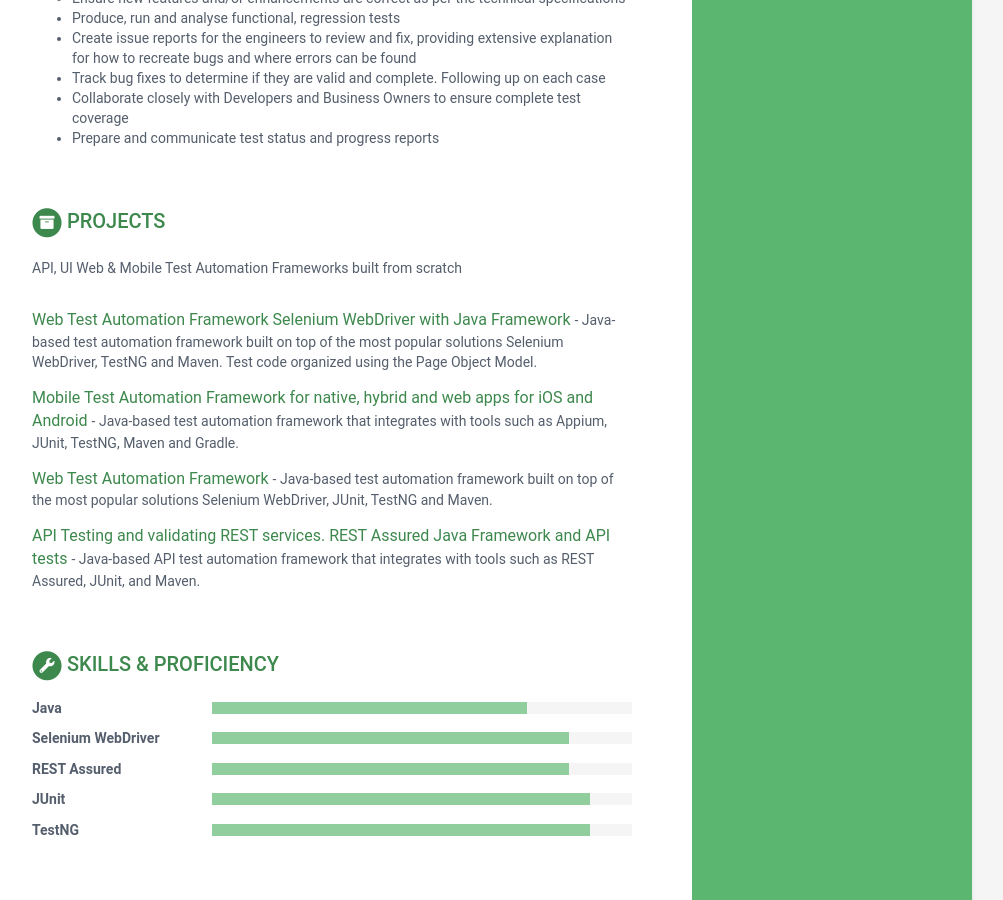
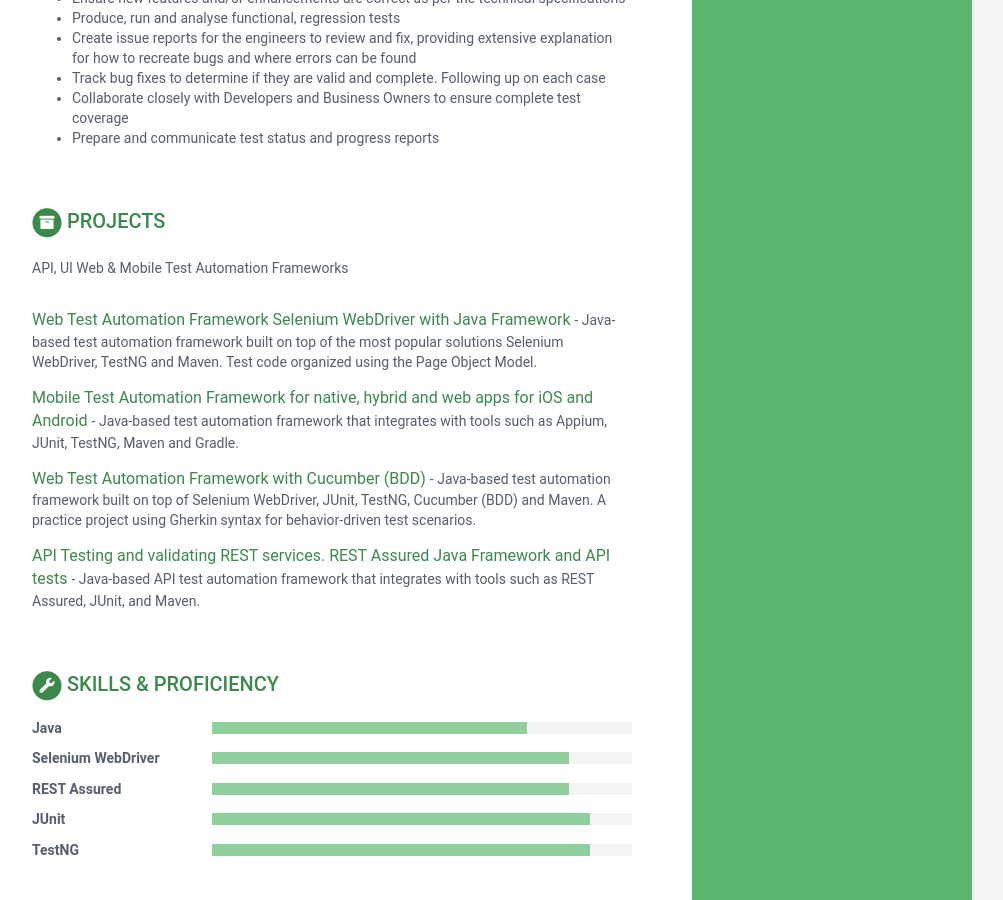
Before and after one commit to ivodimitrov/resume, a Jekyll site: the page built from index.html, in a window 1280 px wide and 900 px high, scrolled down 2140 px. Shown: the whole window, without its empty margins (168-1171 px from the left). Built offline with Jekyll 4.4.1, drawn with Linux system fonts in a browser that asks for light colours.

Commit message:
Update education links and project details
Commented out degree links in the education section and updated project titles and descriptions.

```diff
--- a/_data/data.yml
+++ b/_data/data.yml
@@ -51,7 +51,7 @@ career-profile:
 education:
   - degree: QA Automation Engineer Automated Testing Mobile Applications
     field: Automated Testing Mobile Applications
-    link-degree: "https://pragmatic.bg/courses/mobile-apps-test-automation-course/"
+    #link-degree: "https://pragmatic.bg/courses/mobile-apps-test-automation-course/"
     university: Pragmatic IT Learning Academy
     link-university: "https://pragmatic.bg/"
     time: March 2018 – May 2018
@@ -67,28 +67,28 @@ education:
 
   - degree: QA Automation Engineer Automated Testing Web Applications
     field: Automated Testing Web Applications
-    link-degree: "https://career.softserveinc.com/en-us/technology/course/test_automation_with_java,_c_,_python__development"
+    #link-degree: "https://career.softserveinc.com/en-us/technology/course/test_automation_with_java,_c_,_python__development"
     university: SoftServe IT Academy
     link-university: "https://career.softserveinc.com/en-us/technology"
     time: January 2017 – May 2017
 
   - degree: QA Automation Engineer QA Complete Course
     field: QA Complete Course
-    link-degree: "https://pragmatic.bg/courses/qa-complete-course/"
+    #link-degree: "https://pragmatic.bg/courses/qa-complete-course/"
     university: Pragmatic IT Learning Academy
     link-university: "https://pragmatic.bg/"
     time: March 2016 – October 2016
 
   - degree: Master degree in Marketing
     field: Marketing
-    link-degree: "https://www.unwe.bg/en/structure/render/227"
+    #link-degree: "https://www.unwe.bg/en/structure/render/227"
     university: University of National and World Economy
     link-university: "https://www.unwe.bg/en/"
     time: September 2006 – July 2008
 
   - degree: Bachelor degree in Automotive Engineering
     field: Automotive Engineering
-    link-degree: "https://tu-sofia.bg/specialties/preview/776"
+    #link-degree: "https://tu-sofia.bg/specialties/preview/776"
     university: Technical University
     link-university: "https://tu-sofia.bg/"
     time: September 2001 – July 2005
@@ -136,7 +136,7 @@ experiences:
   - role: Senior Quality Assurance Automation Engineer
     time: June 2019 - Sep 2020
     company: ec4u expert consulting ag - CRM consulting services
-    link: "https://www.ec4u.com/en/"
+    #link: "https://www.ec4u.com/en/"
     details: |
       Responsible for all aspects of testing, from analysis of requirements to design, from implementation to
       defects management, both automated or manually if required.
@@ -195,7 +195,7 @@ experiences:
 projects:
   title: Projects
   intro: >
-    API, UI Web & Mobile Test Automation Frameworks built from scratch
+    API, UI Web & Mobile Test Automation Frameworks
 
   assignments:
     - title: Web Test Automation Framework Selenium WebDriver with Java Framework
@@ -208,10 +208,10 @@ projects:
       tagline: "Java-based test automation framework that integrates with tools such as Appium, JUnit, TestNG,
           Maven and Gradle."
 
-    - title: Web Test Automation Framework
-      link: "https://github.com/IvoDimitrov/tests-at-amazon"
-      tagline: "Java-based test automation framework built on top of the most popular solutions Selenium WebDriver,
-      JUnit, TestNG and Maven."
+    - title: Web Test Automation Framework with Cucumber (BDD)
+      link: "https://github.com/IvoDimitrov/selenium-webdriver-java-cucumber-practice"
+      tagline: "Java-based test automation framework built on top of Selenium WebDriver, JUnit, TestNG, Cucumber (BDD)
+      and Maven. A practice project using Gherkin syntax for behavior-driven test scenarios."
 
     - title: API Testing and validating REST services. REST Assured Java Framework and API tests
       link: "https://github.com/IvoDimitrov/rest-assured-java-framework"
```
